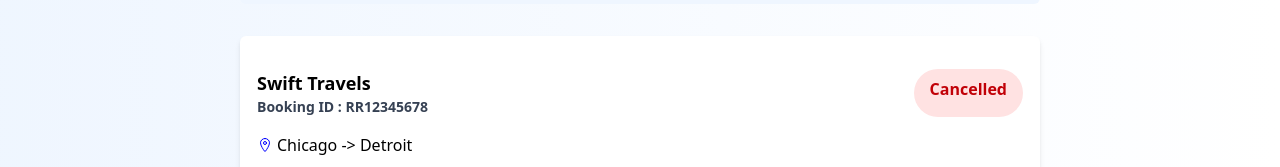
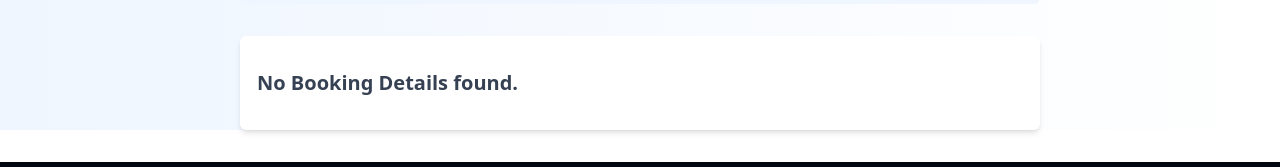
Before and after one commit to Chandrashekher1/TripTix, a React (Vite) app: page /profile in a window 1280 px wide. Both pictures are taken after a click on the button "My Bookings". Shown: the part 330-497 px from the top of the page. Built offline with nearby package versions, Linux system fonts and the light colour scheme; no server answers.

Commit message:
fix: remove unused file

```diff
--- a/src/pages/Profile.jsx
+++ b/src/pages/Profile.jsx
@@ -1,8 +1,5 @@
 import React, { useEffect, useState } from 'react'
 import { LuBus, LuUser } from "react-icons/lu";
-import { IoLocationOutline } from "react-icons/io5";
-import { FiCalendar, FiGift } from 'react-icons/fi';
-import { MdOutlineWatchLater } from 'react-icons/md';
 import { Profile_API, token } from '../utils/constant';
 
 const Profile = () => {
@@ -131,7 +128,7 @@ const Profile = () => {
 
             </div>}
             {isprofile && <div className=' bg-white px-4 border border-transparent py-8 rounded-md my-8 shadow-md '>
-                <div className='flex justify-between'>
+                {/* <div className='flex justify-between'>
                     <h1 className='flex flex-col font-semibold text-lg'>Swift Travels <span className='text-sm text-gray-700'>Booking ID : RR12345678</span></h1>
                     <p className='bg-red-100 font-semibold py-2 rounded-full text-red-700 px-4'>Cancelled</p>
                 </div>
@@ -144,7 +141,9 @@ const Profile = () => {
                     <p className='text-gray-700 flex- flex-col'>Seats <span className='broder text-black'>15</span></p>
                     <p className='text-gray-700'>Amount: <span className='font-semibold'>$38</span></p>
 
-                </div>
+                </div> */}
+
+                <p className='font-semibold text-xl text-gray-700'>No Booking Details found.</p>
             </div>}
         </div>
     </div>
```
